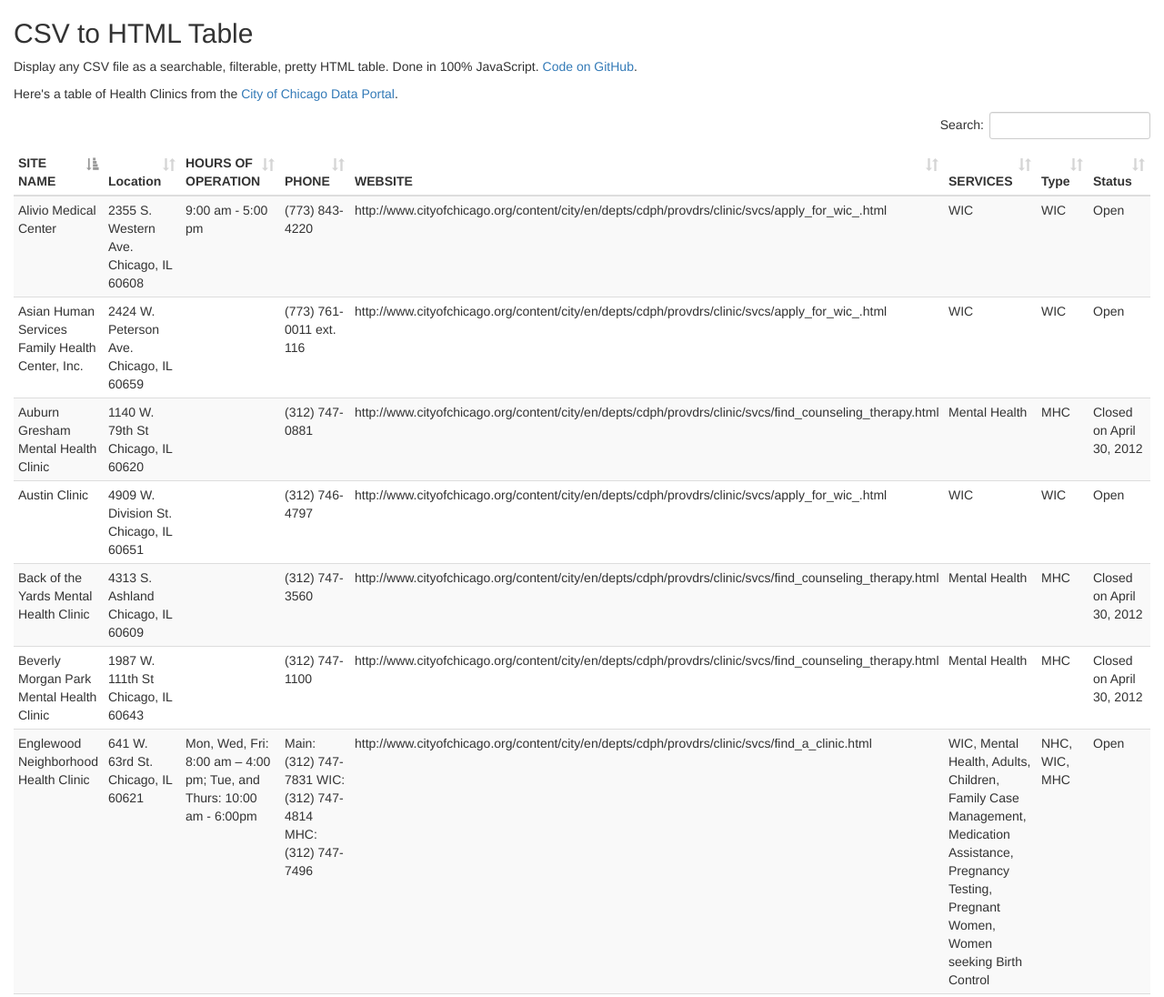
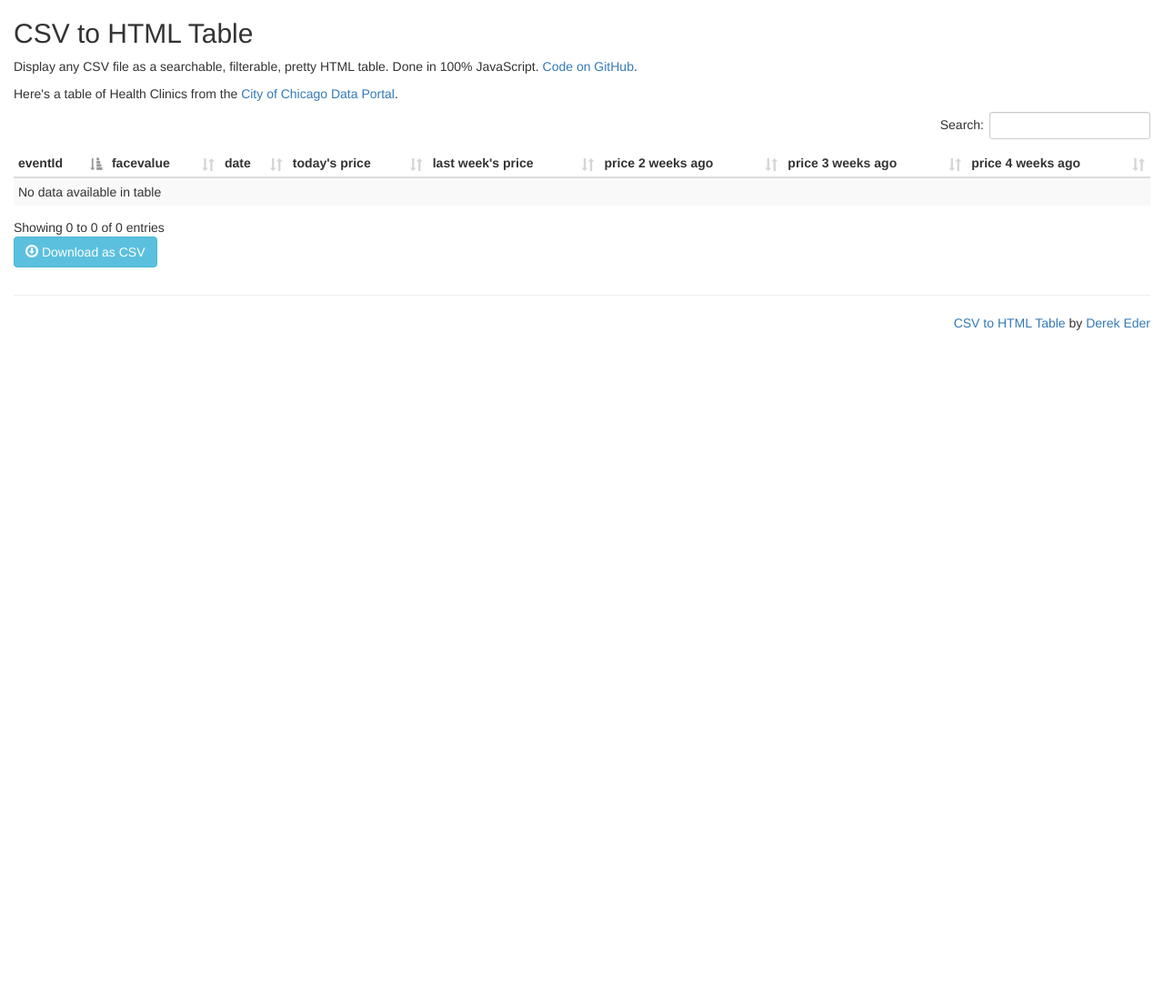
Before and after one commit to derekeder/csv-to-html-table, a plain HTML site: page index.html in a window 1280 px wide. Shown: the top 1096 px of the page at 91% size. After the commit the page ends 800 px from the top, so only its background shows below. Drawn offline with nearby package versions, Linux system fonts and the light colour scheme; files whose address does not match are found by name.

Commit message:
first attempt

```diff
--- /dev/null
+++ b/data/github prices.csv
@@ -0,0 +1 @@
+eventId,facevalue,date,today's price, last week's price, price 2 weeks ago, price 3 weeks ago, price 4 weeks ago
--- a/index.html
+++ b/index.html
@@ -52,7 +52,7 @@
 
     <script>
       init_table({
-        csv_path: 'data/Health Clinics in Chicago.csv',
+        csv_path: 'data/github prices.csv',
         element: 'table-container',
         allow_download: true,
         csv_options: {separator: ',', delimiter: '"'},
```
